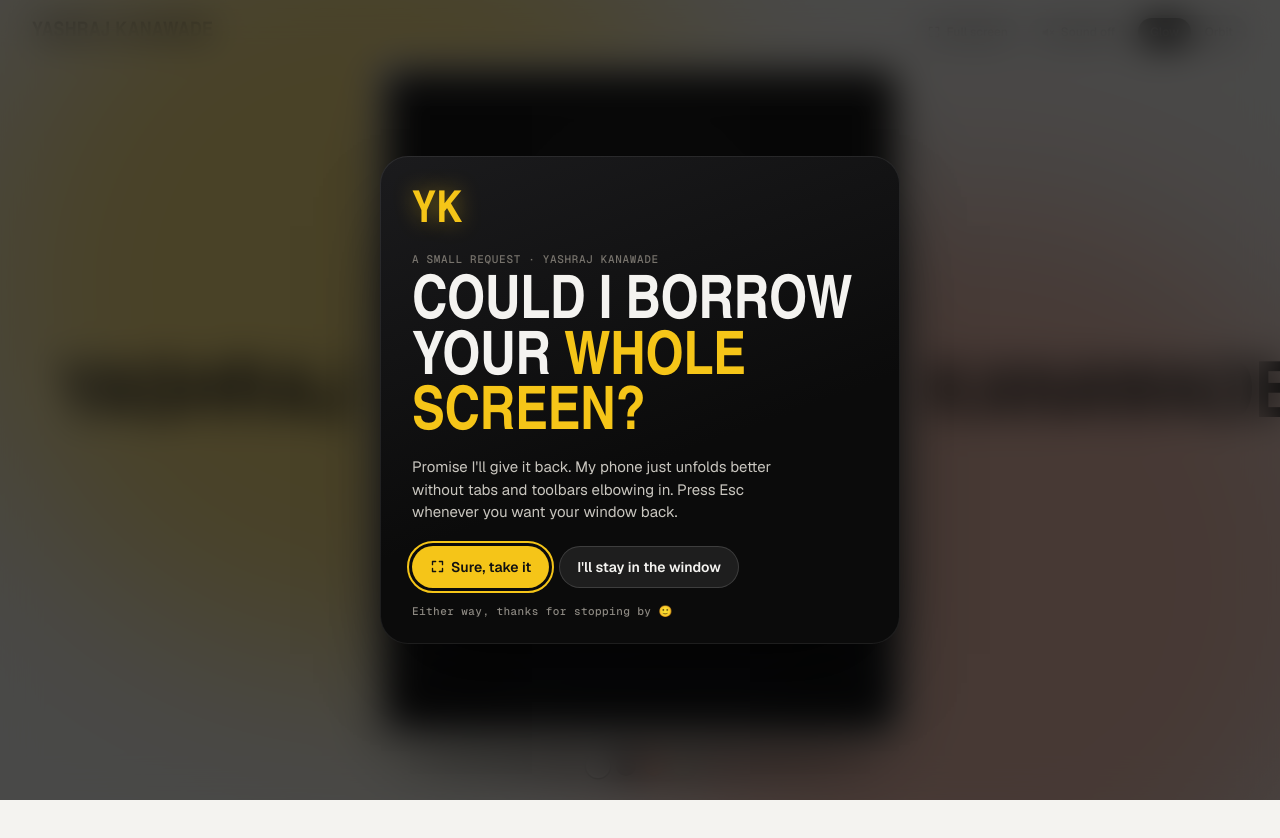
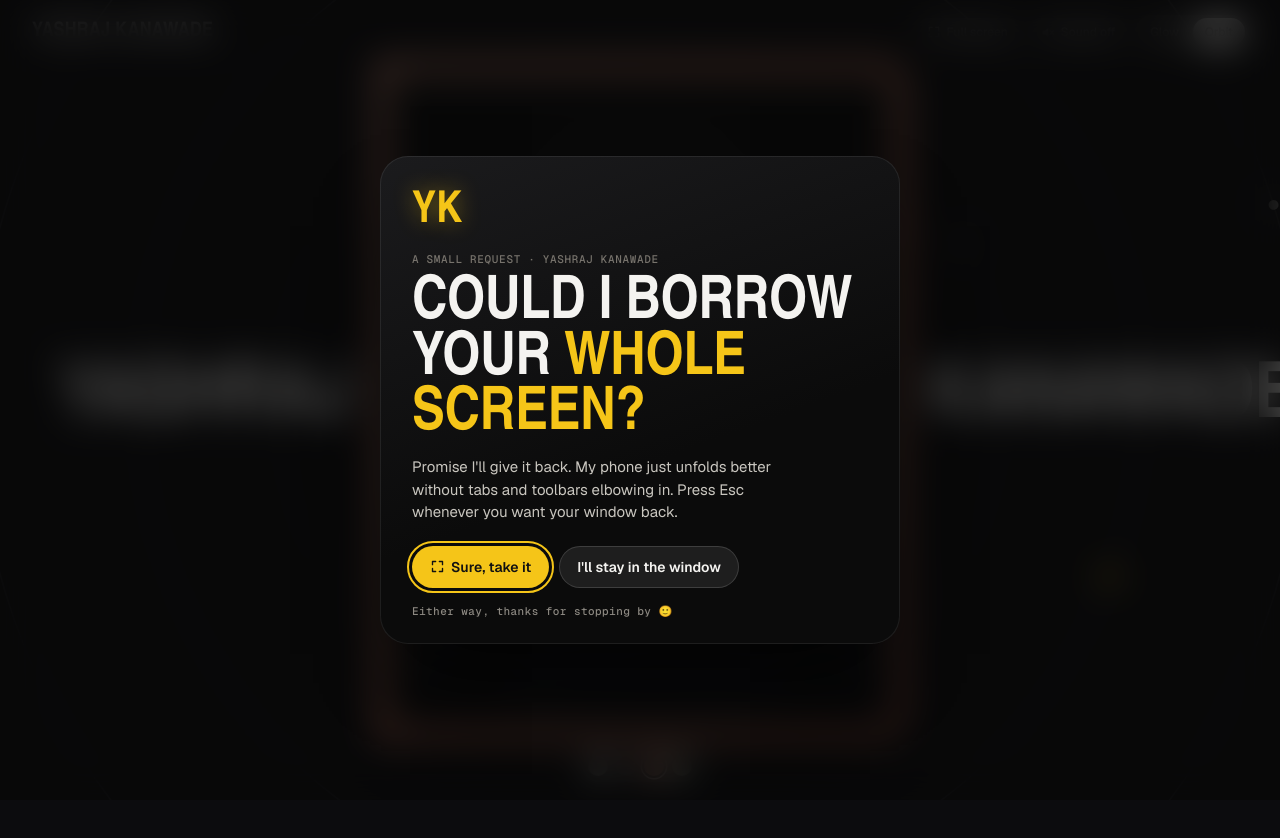
Before and after one commit to yashrajkanawade357/Portfolio_Website, a React (Vite) app: page / in a window 1280 px wide. Shown: the top 838 px of the page. Built offline with nearby package versions, Linux system fonts and the light colour scheme; a web font is replaced by a local one.

Commit message:
feat: first visit opens in Orbit with the coral frame (visitors can still switch)

```diff
--- a/index.html
+++ b/index.html
@@ -6,7 +6,7 @@
     <title>Yashraj Kanawade — CSE @ VIT Vellore</title>
     <meta name="description" content="CSE student at VIT Vellore building AI/ML and full-stack projects: Vyora, Terra-Flow, Project Sindhu and more." />
     <meta name="author" content="Yashraj Kanawade" />
-    <meta name="theme-color" content="#f4f3f0" />
+    <meta name="theme-color" content="#0c0c0e" />
     <link rel="icon" href="/favicon.svg" type="image/svg+xml" />
     <link rel="preload" as="image" href="/media/photos/portrait-studio.webp" type="image/webp" />
     <link rel="canonical" href="https://yashrajkanawade.vercel.app/" />
--- a/src/components/Shell.tsx
+++ b/src/components/Shell.tsx
@@ -87,8 +87,8 @@ export default function Shell({ children }: { children: ReactNode }) {
   const vp = useViewport()
   const g = geometry(vp.w, vp.h)
   const reduce = useReducedMotion()
-  const [scene, setScene] = useStored<Scene>("yk-scene", "glow", SCENES.map((s) => s[0]))
-  const [finish, setFinish] = useStored<Finish>("yk-finish", "titanium", Object.keys(FINISHES))
+  const [scene, setScene] = useStored<Scene>("yk-scene", "orbit", SCENES.map((s) => s[0]))
+  const [finish, setFinish] = useStored<Finish>("yk-finish", "coral", Object.keys(FINISHES))
 
   const sw = g.W - 2 * g.b
   const sh = g.H - 2 * g.b
--- a/src/styles.css
+++ b/src/styles.css
@@ -17,7 +17,7 @@
 }
 
 * { box-sizing: border-box; margin: 0; padding: 0; }
-html { -webkit-text-size-adjust: 100%; }
+html { -webkit-text-size-adjust: 100%; background: #0c0c0e; }
 body {
   font-family: var(--ui);
   color: var(--page-ink);
```
